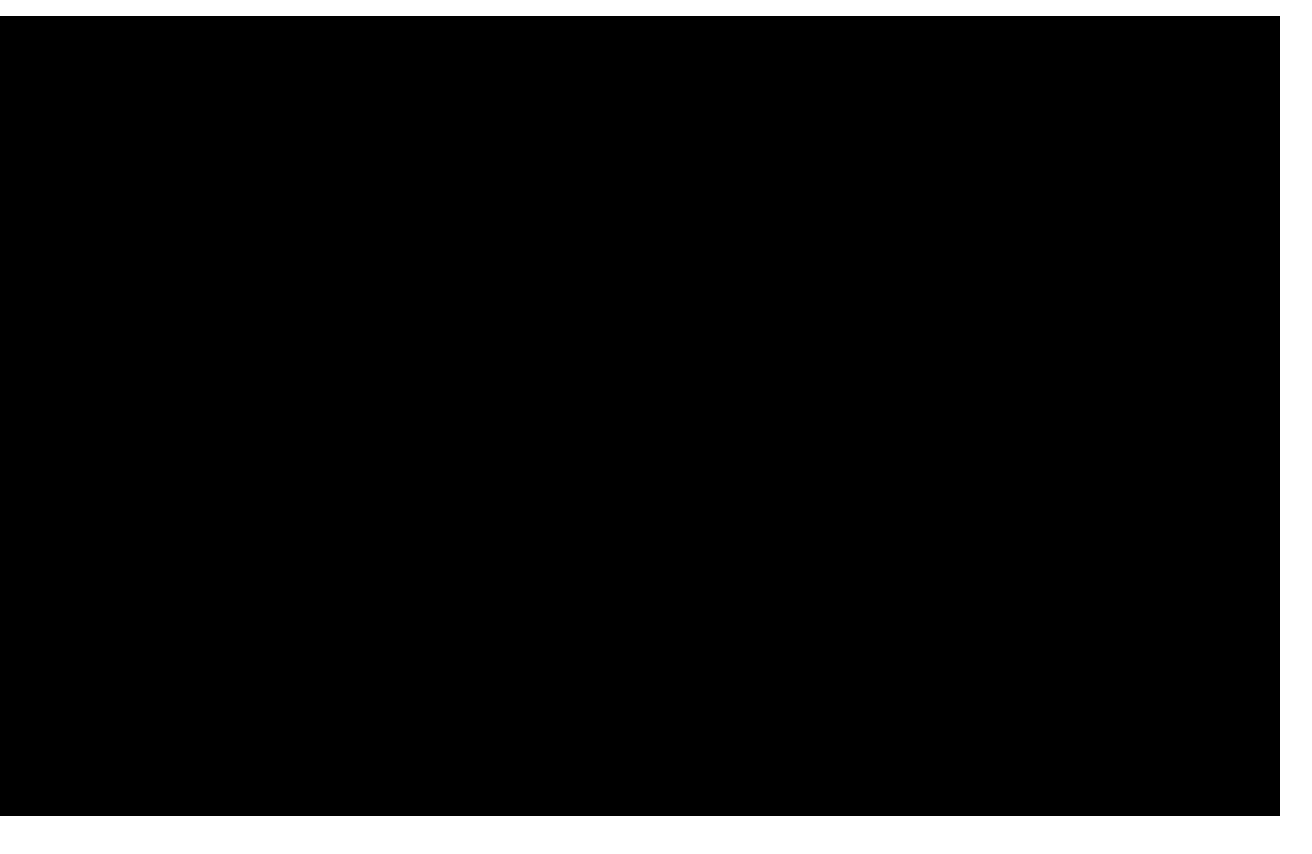
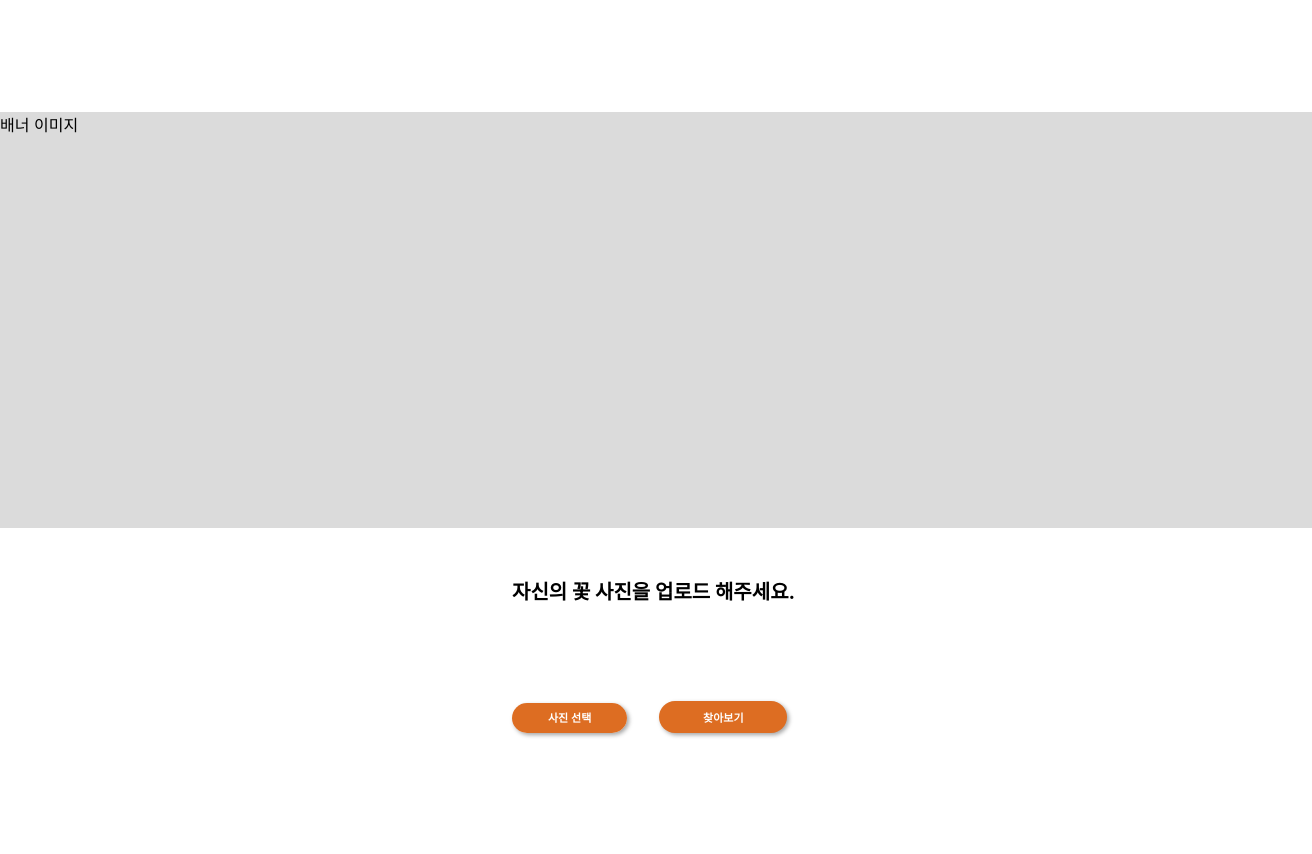
Before and after one commit to SeongNam-Preinternship-TeamF/Frontend_TeamF, a React (Create React App) app in the folder frontend/: page / in a window 1280 px wide. Shown: the top 854 px of the page, 1312 px wide, since content can reach past the window. Before the commit the page ends 816 px from the top, so only its background shows below. Built offline with nearby package versions, Linux system fonts and the light colour scheme.

Commit message:
Feat: create image upload API

```diff
--- a/frontend/src/css/Main.css
+++ b/frontend/src/css/Main.css
@@ -1,5 +1,52 @@
-.background{
-    width: 100vw;
+.margin{
+    width: 82rem;
     height: 100vh;
-    background-color: black;
+    margin: 0 auto;
 }
+.banner{
+    width: 82rem;
+    height: 26rem;
+    margin: 0 auto;
+    margin-top: 7rem;
+    background-color: #dbdbdb;
+}
+.subtitle{
+    width: 18rem;
+    margin: 0 auto;
+    font-weight: 700;
+    margin-top: 3rem;
+    margin-bottom: 3rem;
+    font-size: 20px;
+}
+.selectPic{
+    width:8rem;
+    padding: 8px 36px;
+    background-color: #dd6d22;
+    border: none;
+    border-radius: 6vh;
+    box-shadow: 2px 2px 4px #a4a4a4 ;
+
+    color: #ffffff;
+    font-size: 11px;
+    font-weight: 600;
+    text-shadow: 2px 2px 4px #a4a4a4 25%;
+
+    margin-left: 32rem;
+    margin-top: 2rem;
+}
+.result{
+    width:8rem;
+    padding: 8px 36px;
+    background-color: #dd6d22;
+    border: none;
+    border-radius: 6vh;
+    box-shadow: 2px 2px 4px #a4a4a4 ;
+
+    color: #ffffff;
+    font-size: 11px;
+    font-weight: 600;
+    text-shadow: 2px 2px 4px #a4a4a4 25%;
+
+    margin-left: 2rem;
+    margin-top: 3rem;
+}
--- a/frontend/src/pages/Main.js
+++ b/frontend/src/pages/Main.js
@@ -1,17 +1,77 @@
-import React, {useState, useEffect} from 'react';
+import React, { useState, useEffect } from "react";
 import "../css/Main.css";
-import axios from 'axios';
-import Loading from '../components/Loading';
-import { Route,Routes,Link} from 'react-router-dom';
+import axios from "axios";
+import Loading from "../components/Loading";
+import { Route, Routes, Link } from "react-router-dom";
 
-const Main = () => {
+const Main = (props) => {
+  const [img, setImg] = useState(null);
+  const [fileUrl, setFileUrl] = useState(null);
+  const [filename, setFilename] = useState(null);
+  const [taskID, setTaskID] = useState(1);
+  const [isLoading, setIsLoading] = useState(false);
 
-    return(
-        <div className = "background">
-            <p> 이곳은 홈이에요</p>
-        </div>
-    );
+  const buttonRef = React.useRef()
 
+  const handleUploadButtonClick = () => {
+    buttonRef.current?.click();
+  };
+
+  const uploadImg = (e) => {
+    const currentFile = e.target.files[0];
+    setImg(currentFile);
+  };
+
+  const onSubmit = () => {
+    setIsLoading(true);
+    const formData = new FormData();
+    formData.append("file", img);
+    console.log(img);
+    setFilename(img.name);
+    axios
+      .post("url ", formData)
+      .then((response) => {
+        console.log(response.data);
+        props.onSubmit(response.data.url, response.data.result);
+        setIsLoading(false);
+        alert("이미지 로딩 완료");
+      })
+
+      .catch((error) => {
+        alert("이미지 로딩 실패");
+      });
+  };
+
+  return (
+    <div className="margin">
+      <div className="banner">배너 이미지</div>
+      <div className="subtitle"> 자신의 꽃 사진을 업로드 해주세요.</div>
+      {img == null ? <p></p> : <img src={fileUrl} />}
+      <label
+        for="profile-upload"
+        className="selectPic"
+        onClick={handleUploadButtonClick}
+        type="submit"
+      >
+        사진 선택
+      </label>
+      <input
+        id="profile-upload"
+        type="file"
+        accept="image/*"
+        style={{ display: "none" }}
+        onChange={uploadImg}
+        ref={buttonRef}
+      />
+      {isLoading ? (
+        <Loading />
+      ) : (
+        <button onclick={onSubmit} className="result">
+          찾아보기
+        </button>
+      )}
+    </div>
+  );
 };
 
 export default Main;
```
